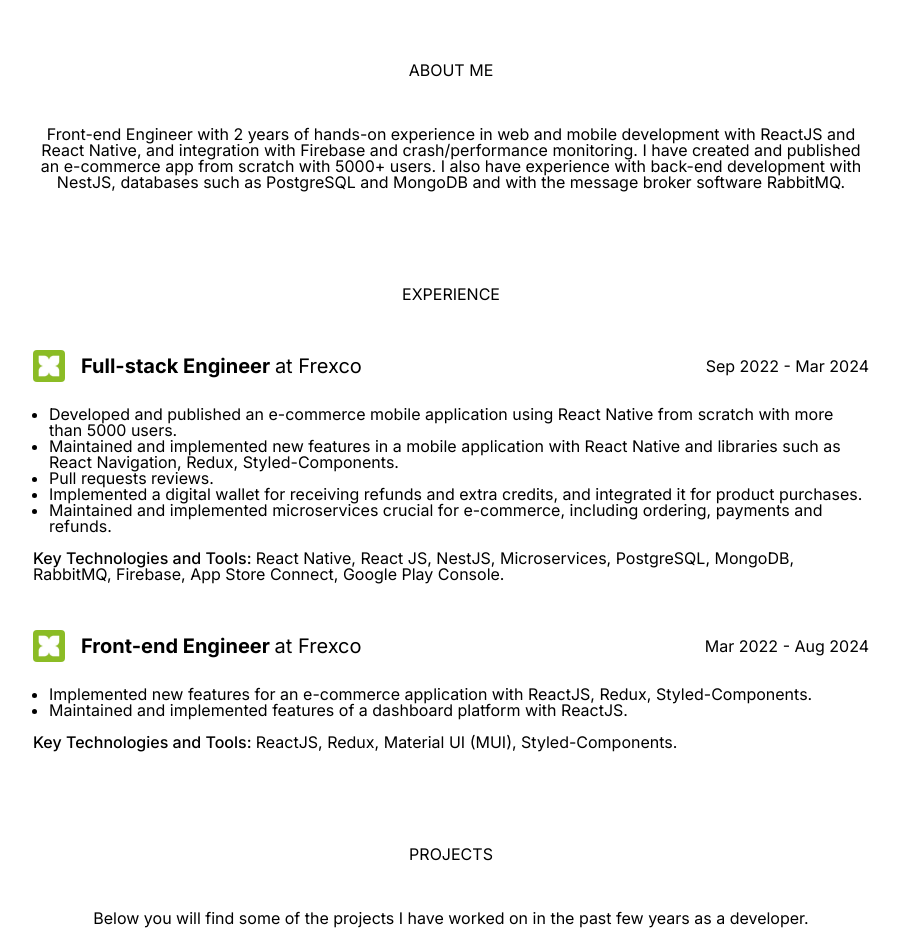
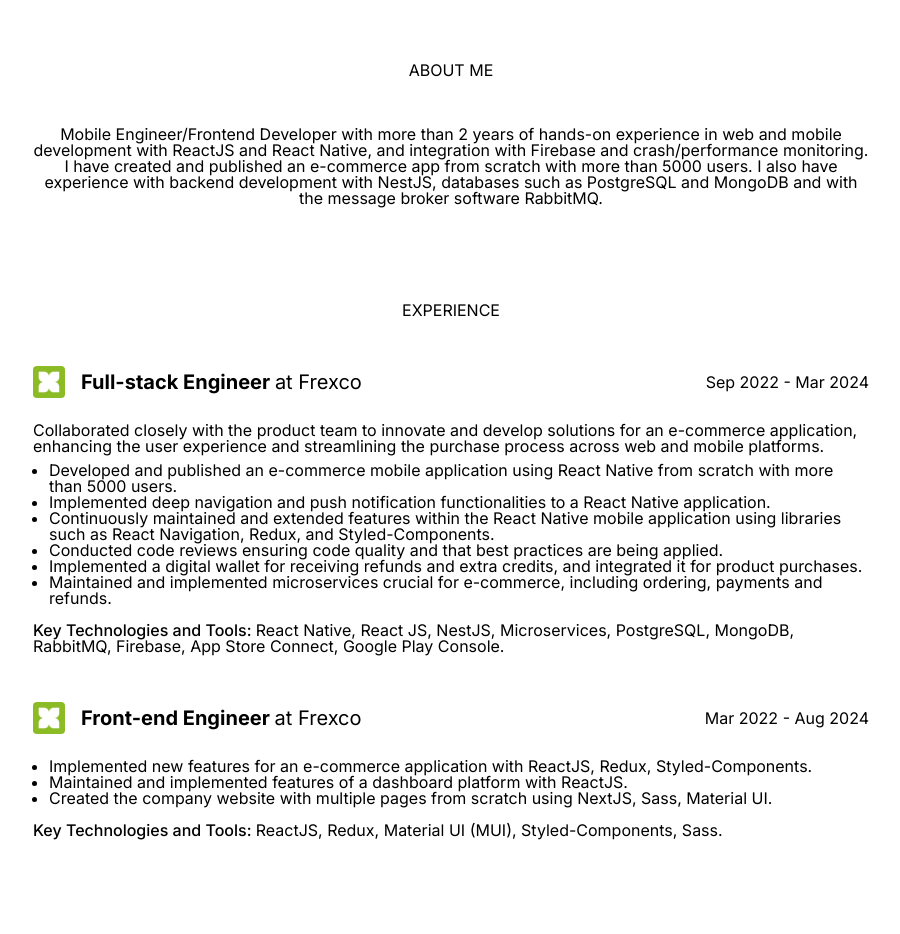
Before and after one commit to willperes/portfolio, a Next.js app: page / in a window 1280 px wide. Shown: the part 680-1614 px from the top of the page, without its empty margins (189-1089 px from the left). Built offline with nearby package versions, Linux system fonts and the light colour scheme; a web font is replaced by a local one.

Commit message:
improvement: adjust about me and work experiences

```diff
--- a/src/components/pages/Home/AboutMe/index.tsx
+++ b/src/components/pages/Home/AboutMe/index.tsx
@@ -7,12 +7,13 @@
       <h1 className={"text-section-title mb-8 sm:mb-12"}>ABOUT ME</h1>
 
       <p className={"text-secondary text-center responsive-text-sm"}>
-        Front-end Engineer with 2 years of hands-on experience in web and mobile
-        development with ReactJS and React Native, and integration with Firebase
-        and crash/performance monitoring. I have created and published an
-        e-commerce app from scratch with 5000+ users. I also have experience
-        with back-end development with NestJS, databases such as PostgreSQL and
-        MongoDB and with the message broker software RabbitMQ.
+        Mobile Engineer/Frontend Developer with more than 2 years of hands-on
+        experience in web and mobile development with ReactJS and React Native,
+        and integration with Firebase and crash/performance monitoring. I have
+        created and published an e-commerce app from scratch with more than 5000
+        users. I also have experience with backend development with NestJS,
+        databases such as PostgreSQL and MongoDB and with the message broker
+        software RabbitMQ.
       </p>
     </section>
   );
--- a/src/components/pages/Home/Projects/index.tsx
+++ b/src/components/pages/Home/Projects/index.tsx
@@ -24,7 +24,7 @@
 
       <div className={"flex flex-col gap-8 mt-4"}>
         {devProjects.slice(0, 3).map((project, index) => (
-          <ProjectCard key={index} project={project} />
+          <ProjectCard key={index} project={project} isHomePage />
         ))}
       </div>
 
--- a/src/components/shared/ProjectCard/index.tsx
+++ b/src/components/shared/ProjectCard/index.tsx
@@ -4,9 +4,13 @@
 
 type Props = {
   project: DevProject;
+  isHomePage?: boolean;
 };
 
-export const ProjectCard: React.FC<Props> = ({ project }) => {
+export const ProjectCard: React.FC<Props> = ({
+  project,
+  isHomePage = false,
+}) => {
   function handleOpenProjectLink(): void {
     window.open(project.projectURL, "_blank");
   }
@@ -34,7 +38,7 @@
           {project.title}
         </h1>
 
-        <p className={"text-tertiary responsive-text-xs line-clamp-2 mt-1"}>
+        <p className={"text-tertiary responsive-text-xs mt-1"}>
           {project.description}
         </p>
 
--- a/src/data/workExperiences.ts
+++ b/src/data/workExperiences.ts
@@ -10,11 +10,16 @@
         endDate: new Date(2024, 2, 31),
         description: [
             {
+                type: RichText.Type.Paragraph,
+                content: "Collaborated closely with the product team to innovate and develop solutions for an e-commerce application, enhancing the user experience and streamlining the purchase process across web and mobile platforms."
+            },
+            {
                 type: RichText.Type.UnorderedList,
                 content: [
                     "Developed and published an e-commerce mobile application using React Native from scratch with more than 5000 users.",
-                    "Maintained and implemented new features in a mobile application with React Native and libraries such as React Navigation, Redux, Styled-Components.",
-                    "Pull requests reviews.",
+                    "Implemented deep navigation and push notification functionalities to a React Native application.",
+                    "Continuously maintained and extended features within the React Native mobile application using libraries such as React Navigation, Redux, and Styled-Components.",
+                    "Conducted code reviews ensuring code quality and that best practices are being applied.",
                     "Implemented a digital wallet for receiving refunds and extra credits, and integrated it for product purchases.",
                     "Maintained and implemented microservices crucial for e-commerce, including ordering, payments and refunds."
                 ]
@@ -33,10 +38,11 @@
                 type: RichText.Type.UnorderedList,
                 content: [
                     "Implemented new features for an e-commerce application with ReactJS, Redux, Styled-Components.",
-                    "Maintained and implemented features of a dashboard platform with ReactJS."
+                    "Maintained and implemented features of a dashboard platform with ReactJS.",
+                    "Created the company website with multiple pages from scratch using NextJS, Sass, Material UI."
                 ]
             }
         ],
-        keywords: ["ReactJS", "Redux", "Material UI (MUI), Styled-Components"]
+        keywords: ["ReactJS", "Redux", "Material UI (MUI), Styled-Components, Sass"]
     }
 ];
```
